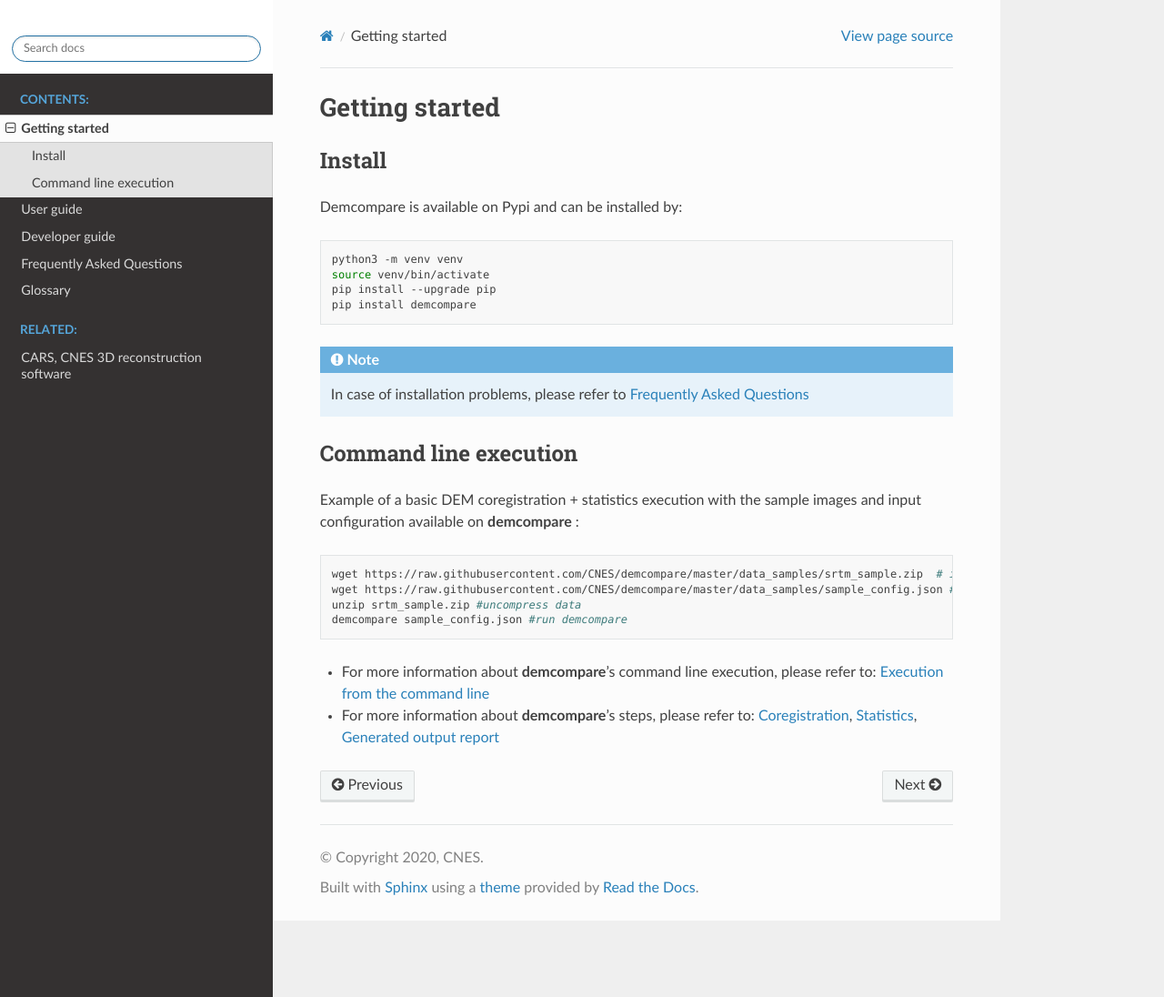
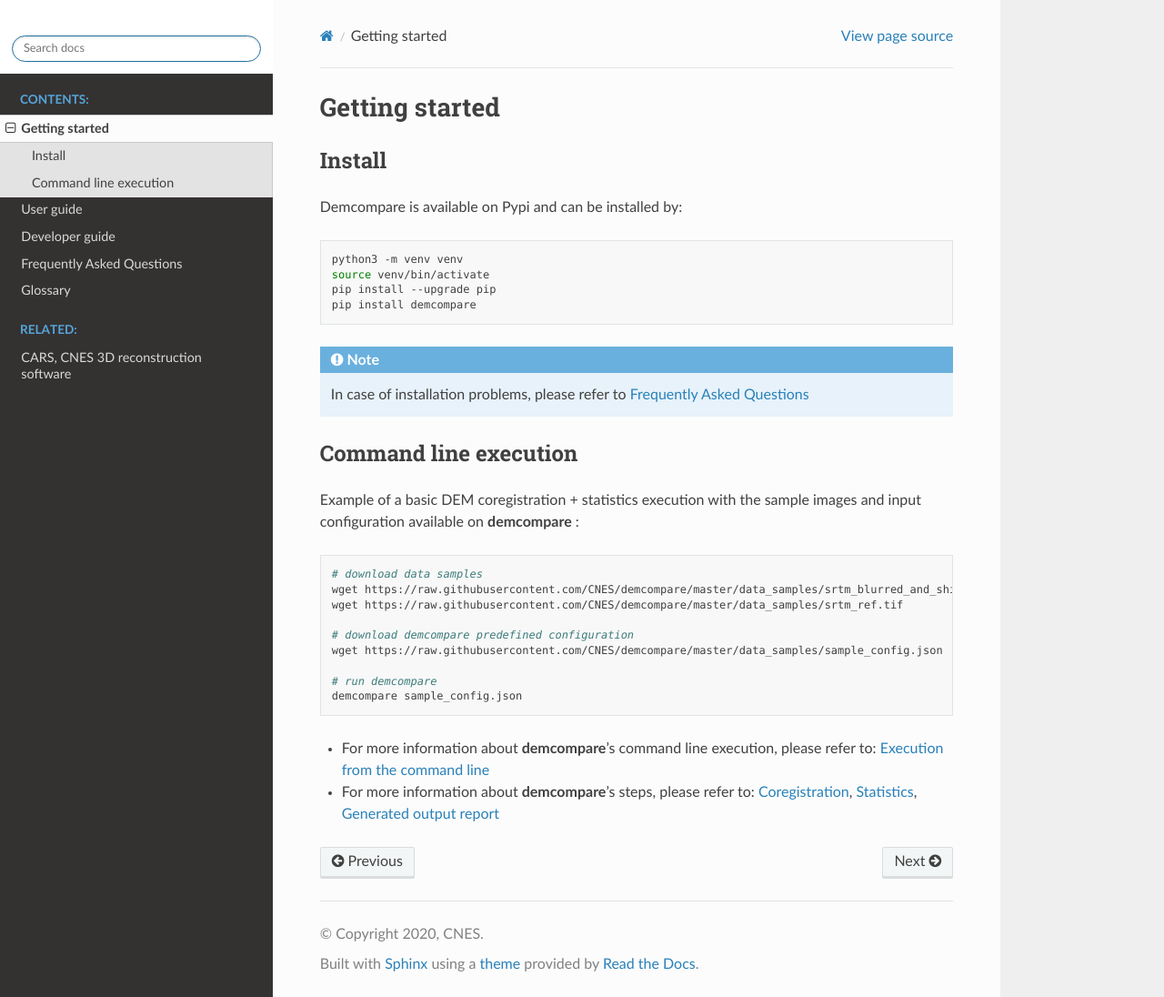
Before and after one commit to CNES/demcompare, a Sphinx documentation site: the page built from docs/source/getting_started.rst, in a window 1280 px wide and 1096 px high. Shown: the whole window at 91% size. Built offline with Sphinx 7.4.7 and the Read the Docs theme 2.0.0, drawn with Linux system fonts in a browser that asks for light colours; formulas are drawn with MathJax 3; pages that are not in the unit, such as notebooks, are missing from menus.

Commit message:
fix: clean data_samples usage: remove srtm_sample.zip to access data more easily

```diff
--- a/docs/source/developer_guide/dev_install_env.rst
+++ b/docs/source/developer_guide/dev_install_env.rst
@@ -40,7 +40,6 @@
 .. code-block:: bash
 
     cd data_samples # considering demcompare command is available (see above)
-    unzip srtm_sample.zip  # unzip data samples linked with sample configuration
     demcompare sample_config.json # run demcompare example
 
 - For more information about **demcompare**'s command line execution, please refer to: :ref:`command_line_execution`
--- a/docs/source/getting_started.rst
+++ b/docs/source/getting_started.rst
@@ -26,10 +26,15 @@
 
 .. code-block:: bash
 
-    wget https://raw.githubusercontent.com/CNES/demcompare/master/data_samples/srtm_sample.zip  # input stereo pair
-    wget https://raw.githubusercontent.com/CNES/demcompare/master/data_samples/sample_config.json # configuration file
-    unzip srtm_sample.zip #uncompress data
-    demcompare sample_config.json #run demcompare
+    # download data samples
+    wget https://raw.githubusercontent.com/CNES/demcompare/master/data_samples/srtm_blurred_and_shifted.tif
+    wget https://raw.githubusercontent.com/CNES/demcompare/master/data_samples/srtm_ref.tif
+
+    # download demcompare predefined configuration
+    wget https://raw.githubusercontent.com/CNES/demcompare/master/data_samples/sample_config.json
+
+    # run demcompare
+    demcompare sample_config.json
 
 - For more information about **demcompare**'s command line execution, please refer to: :ref:`command_line_execution`
 - For more information about **demcompare**'s steps, please refer to: :ref:`coregistration`, :ref:`statistics`, :ref:`report`
```
Also changed, not shown: README.md (+5 -5 lines), 3 other files.
